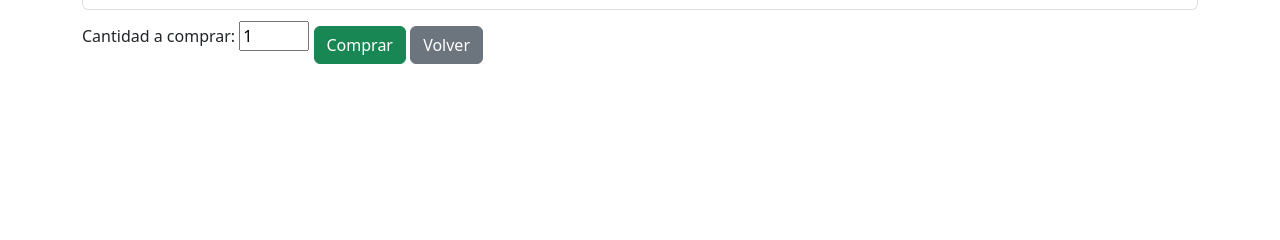
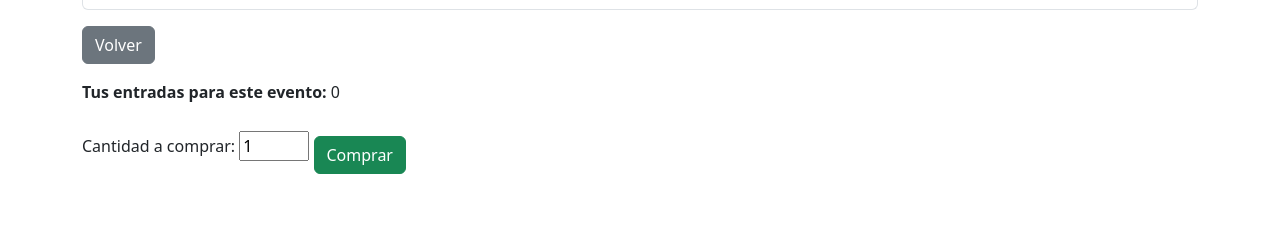
Before and after one commit to Grupo8-Pruebas-de-software/Tarea_1, a Flask app: page /evento/1 in a window 1280 px wide. Shown: the part 348-588 px from the top of the page. Run offline with Flask 3, Linux system fonts and the light colour scheme; a user stored in the database is signed in; data that the repository does not hold is empty.

Commit message:
feat: agregar gestión de ventas y devoluciones de entradas por usuario en el backend y frontend

```diff
--- a/Frontend/app.py
+++ b/Frontend/app.py
@@ -62,7 +62,17 @@ def evento_detalle(event_id):
         flash('Evento no encontrado', 'danger')
         return redirect(url_for('eventos'))
     evento = r.json()
-    return render_template('evento_detalle.html', evento=evento, user_id=session['user_id'])
+    # Obtener entradas por usuario para este evento
+    r2 = requests.get(f'{API_URL}/eventos/{event_id}/entradas_usuarios')
+    entradas_usuarios = r2.json() if r2.status_code == 200 else []
+    # Buscar cuántas entradas tiene el usuario actual
+    user_id = session['user_id']
+    entradas_usuario = 0
+    for eu in entradas_usuarios:
+        if eu['user_id'] == user_id:
+            entradas_usuario = eu['entradas']
+            break
+    return render_template('evento_detalle.html', evento=evento, user_id=user_id, entradas_usuarios=entradas_usuarios, entradas_usuario=entradas_usuario)
 
 # --- Gestión de entradas ---
 @app.post('/evento/<int:event_id>/venta')
@@ -70,21 +80,21 @@ def venta_entrada(event_id):
     if 'user_id' not in session:
         return redirect(url_for("login"))
     cantidad = int(request.form.get('cantidad', 1))
-    for _ in range(cantidad):
-        r = requests.post(f'{API_URL}/eventos/{event_id}/venta')
-        if r.status_code != 200:
-            flash(r.json().get('detail', 'No se pudo registrar la venta'), 'danger')
-            break
+    user_id = session['user_id']
+    r = requests.post(f'{API_URL}/eventos/{event_id}/venta', json={"user_id": user_id, "cantidad": cantidad})
+    if r.status_code == 200:
+        flash('Venta registrada', 'success')
     else:
-        flash('Venta registrada', 'success')
+        flash(r.json().get('detail', 'No se pudo registrar la venta'), 'danger')
     return redirect(url_for('evento_detalle', event_id=event_id))
 
 @app.post('/evento/<int:event_id>/devolucion')
 def devolucion_entrada(event_id):
     if 'user_id' not in session:
         return redirect(url_for("login"))
-    # Aquí deberías validar que el usuario tiene entradas, pero para demo solo permite una devolución por vez
-    r = requests.post(f'{API_URL}/eventos/{event_id}/devolucion')
+    user_id = session['user_id']
+    cantidad = int(request.form.get('cantidad', 1))
+    r = requests.post(f'{API_URL}/eventos/{event_id}/devolucion', json={"user_id": user_id, "cantidad": cantidad})
     if r.status_code == 200:
         flash('Devolución registrada', 'success')
     else:
--- a/Frontend/templates/evento_detalle.html
+++ b/Frontend/templates/evento_detalle.html
@@ -10,16 +10,6 @@
     <li class="list-group-item"><b>Precio:</b> {{ evento.precio or evento.price }}</li>
     <li class="list-group-item"><b>Cupos disponibles:</b> {{ evento.cupos or evento.current_quota or evento.cupos_actuales }}</li>
 </ul>
-<form action="{{ url_for('venta_entrada', event_id=evento.id, user_id=session['user_id']) }}" method="post" style="display:inline;">
-    <label for="cantidad">Cantidad a comprar:</label>
-    <input type="number" name="cantidad" id="cantidad" min="1" max="{{ evento.cupos or evento.current_quota or evento.cupos_actuales }}" value="1" required style="width:70px;">
-    <button type="submit" class="btn btn-success mt-3">Comprar</button>
-</form>
-{% if evento.entradas_usuario and evento.entradas_usuario > 0 %}
-<form action="{{ url_for('devolucion_entrada', event_id=evento.id, user_id=session['user_id']) }}" method="post" style="display:inline;">
-    <button type="submit" class="btn btn-info mt-3">Devolver entrada</button>
-</form>
-{% endif %}
 {% if evento.created_by == user_id %}
 <a href="{{ url_for('editar_evento', event_id=evento.id) }}" class="btn btn-warning mt-3">Editar</a>
 <form action="{{ url_for('eliminar_evento', event_id=evento.id) }}" method="post" style="display:inline;">
@@ -27,4 +17,40 @@
 </form>
 {% endif %}
 <a href="/" class="btn btn-secondary mt-3">Volver</a>
+
+
+<p class="mt-3"><b>Tus entradas para este evento:</b> {{ entradas_usuario }}</p>
+<form action="{{ url_for('venta_entrada', event_id=evento.id, user_id=session['user_id']) }}" method="post" style="display:inline;">
+    <label for="cantidad">Cantidad a comprar:</label>
+    <input type="number" name="cantidad" id="cantidad" min="1" max="{{ evento.cupos or evento.current_quota or evento.cupos_actuales }}" value="1" required style="width:70px;">
+    <button type="submit" class="btn btn-success mt-3">Comprar</button>
+</form>
+
+<p> </p>
+
+{% if entradas_usuario > 0 %}
+<form action="{{ url_for('devolucion_entrada', event_id=evento.id, user_id=user_id) }}" method="post" style="display:inline;">
+    <label for="cantidad_devolver">Cantidad a devolver:</label>
+    <input type="number" name="cantidad" id="cantidad_devolver" min="1" max="{{ entradas_usuario }}" value="1" required style="width:70px;">
+    <button type="submit" class="btn btn-info mt-3">Devolver</button>
+</form>
+{% endif %}
+
+{% if evento.created_by == user_id and entradas_usuarios %}
+<h4 class="mt-4">Entradas por usuario</h4>
+<table class="table table-bordered">
+    <thead>
+        <tr><th>Usuario</th><th>Email</th><th>Cantidad de entradas</th></tr>
+    </thead>
+    <tbody>
+        {% for eu in entradas_usuarios %}
+        <tr>
+            <td>{{ eu.name }}</td>
+            <td>{{ eu.email }}</td>
+            <td>{{ eu.entradas }}</td>
+        </tr>
+        {% endfor %}
+    </tbody>
+</table>
+{% endif %}
 {% endblock %}
```
Also changed, not shown: Backend/main.py (+30 -7 lines), microevents.db.
